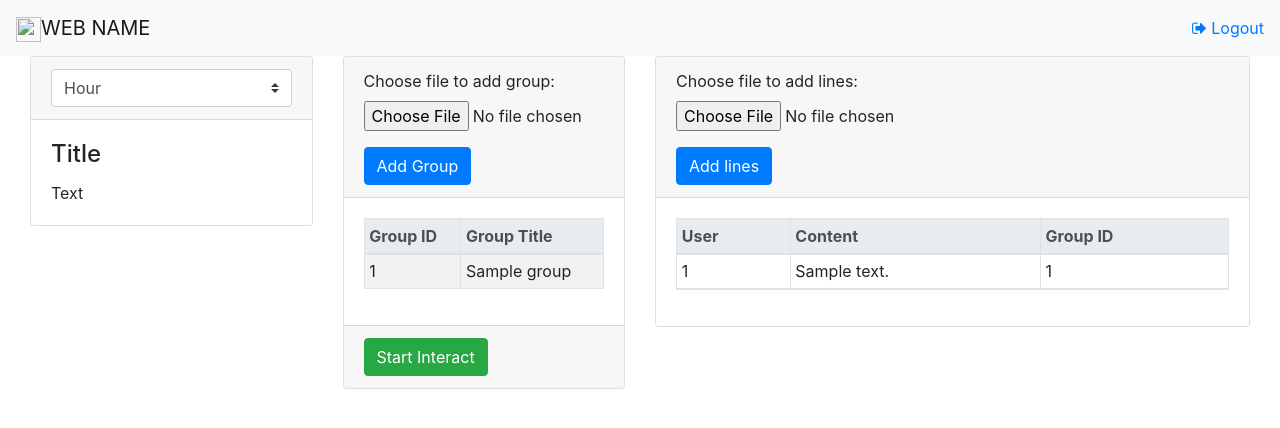
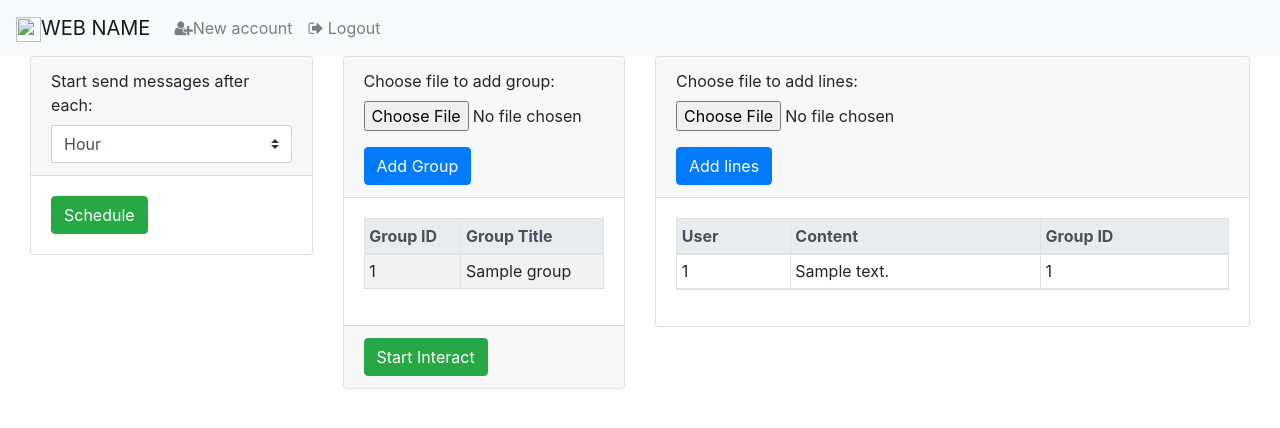
Before and after one commit to cuongcr71109/interactive_bot, a Flask app: template templates/index.html in a window 1280 px wide. Shown: the top 428 px of the page. Run offline with Flask 2, Linux system fonts and the light colour scheme; the visitor is signed in with stand-in values (Sample User, id 1); tables that the repository leaves empty or names only in its code hold one stand-in row (values such as "Sample post"); the template is opened without the code that fills it: most values are stand-ins (such as "Sample title", 1, 10 or a date in 2020); some libraries are stand-ins or nearby versions.

Commit message:
add admin required for register

```diff
--- a/app.py
+++ b/app.py
@@ -1,18 +1,12 @@
-from configparser import Error
 import os
 import re
 from flask import Flask, render_template, redirect, session, request, url_for
+from flask_apscheduler import APScheduler
 from functools import wraps
 import hashlib
-import threading
 from werkzeug.utils import secure_filename
-
-import flask
 from flask.helpers import flash
-
 from db import *
-
-# ----------------
 from telethon.sync import TelegramClient, events, types
 from telethon.tl.functions.messages import ImportChatInviteRequest
 from telethon.tl.functions.channels import JoinChannelRequest
@@ -40,14 +34,36 @@ def join_group(client, group_type, group_link):
     elif group_type == 'public':
         join = client(JoinChannelRequest(channel=group_link))
         print('Join to public')
+
+def main_function():
+    dialogue = getDialogue()
+    for dial in dialogue:
+        group_id = int(dial['group_id'])
+        content = dial['content']
+
+        # get api_id and api_hash to create Client
+        query = 'SELECT api_id, api_hash, phone FROM users WHERE id = {}'.format(dial['user_id'])
+        cursor.execute(query)
+        user = cursor.fetchone()
+        # user [{'api_id': 2484767, 'api_hash': 'df8557fedd7d125f1128eec0fb021f27', 'phone': '84856852624'}]
+
+        # get group_type and group_link to join
+        query = 'SELECT group_type, group_link FROM groups WHERE group_id = {}'.format(group_id)
+        cursor.execute(query)
+        gr_typelink = cursor.fetchone()
+        # gr_typelink [('private', 'https://t.me/joinchat/HZesgX2L5zcpKvq0')]
+
+        client = TelegramClient(session='{}'.format(user['phone']), api_id = int(user['api_id']), api_hash = user['api_hash'])
+        with client:
+            if not checkin_group(client, group_id):
+                join_group(client, gr_typelink['group_type'], gr_typelink['group_link'])
+                client.loop.run_until_complete(interact(client, group_id, content))
+            else:
+                client.loop.run_until_complete(interact(client, group_id, content))
+
 # ---------------------------
 
-UPLOAD_FOLDER = 'uploaded_files'
-
-app = Flask(__name__)
-app.secret_key = b'\xa3\x92.\x8b\\\x06\x17\x9e1\x1c4\xb6\xf2\xff}\xfb'
-app.config['UPLOAD_FOLDER'] = UPLOAD_FOLDER
-
+# DATABASE FUNCTIONS ---------------
 # get data from Excel file
 def getExcel(file):
     data = pd.read_excel(file)
@@ -88,6 +104,7 @@ def insertUsers():
     cursor.executemany(query, val)
     mydb.commit()
     print(cursor.rowcount, "was inserted to [users] table")
+# end database functions -------------
 
 
 # Decorators
@@ -99,6 +116,25 @@ def login_required(f):
         else:
             return redirect('/')
     return wrap
+def admin_required(f):
+    @wraps(f)
+    def wrap(*args, **kwargs):
+        if session['isAdmin'] == 1:
+            return f(*args, **kwargs)
+        else:
+            return redirect('/index')
+    return wrap
+
+# FLASK ROUTES ---------------
+UPLOAD_FOLDER = "uploaded_files"
+
+app = Flask(__name__)
+app.secret_key = b'\xa3\x92.\x8b\\\x06\x17\x9e1\x1c4\xb6\xf2\xff}\xfb'
+app.config['UPLOAD_FOLDER'] = UPLOAD_FOLDER
+scheduler = APScheduler()
+scheduler.init_app(app)
+scheduler.start()
+
 
 @app.route('/')
 def main():
@@ -115,7 +151,7 @@ def index():
 
     dialogue = getDialogue()
     # dialogue [{'id': 1, 'customer_id': 0, 'user_id': 1, 'content': 'Hello.', 'group_id': '-1001158850531'}]
-    return render_template('index.html', groups = groups, dialog = dialogue)
+    return render_template('index.html', groups = groups, dialog = dialogue, session = session)
 
 @app.route('/login', methods =['GET', 'POST'])
 def login():
@@ -134,6 +170,7 @@ def login():
             session['id'] = account['id']
             session['username'] = account['username']
             session['phone'] = account['phone']
+            session['isAdmin'] = account['isAdmin']
             msg = 'Logged in successfully! Redirecting...'
             return redirect('/index')
         else:
@@ -148,6 +185,7 @@ def logout():
     return redirect(url_for('login'))
 
 @app.route('/register', methods =['GET', 'POST'])
+@admin_required
 def register():
     username_Error = ''
     password_Error = ''
@@ -176,62 +214,23 @@ def register():
         else:
             cursor.execute('INSERT INTO customers VALUES (NULL, %s, %s, %s, %s)', (username, password, fname, phone, ))
             mydb.commit()
-            newTable(request.form['username'])
+
+            newTable(request.form['username']) #create new table on db for new user
+
+            try:
+                # create new folders to store user's uploaded files
+                new_folder = os.path.join(app.config['UPLOAD_FOLDER'], request.form['username'])
+                os.makedirs(new_folder)
+            except OSError:
+                print('Folder existed')
+                pass
+
             regError = 'You have successfully registered! Redirecting...'
             return redirect(url_for('login'))
     elif request.method == 'POST':
         regError = 'Please fill out the form !'
     return render_template('register.html', regError = regError, username_Error = username_Error, password_Error = password_Error, phone_Error = phone_Error)
 
-@app.route('/insertGroups')
-def insertGroups():
-    val = getExcel('groups.xlsx')
-    # val [[1, 1, -1001158850531, 'Test BOT', 'private', 'https://t.me/joinchat/HZesgX2L5zcpKvq0']]
-    query =  "INSERT IGNORE INTO groups (id, customer_id, group_id, group_title, group_type, group_link) VALUES (%s, %s, %s, %s, %s, %s)"
-    cursor.executemany(query, val)
-    mydb.commit()
-    print(cursor.rowcount, "was inserted to [groups] table")
-    return redirect(url_for('index'))
-
-@app.route('/insertDialogue')
-def insertDialog():
-    # empty_table()
-    query =  "INSERT IGNORE INTO {} (id, user_id, content, group_id) VALUES (%s, %s, %s, %s)".format(session['username'])
-    val = getExcel('dialogue.xlsx')
-    cursor.executemany(query, val)
-    mydb.commit()
-    print(cursor.rowcount, "was inserted to [{}] table".format(session['username']))
-    return redirect(url_for('index'))
-
-
-
-@app.route('/start')
-def main_function():
-    dialogue = getDialogue()
-    for dial in dialogue:
-        group_id = int(dial['group_id'])
-        content = dial['content']
-
-        # get api_id and api_hash to create Client
-        query = 'SELECT api_id, api_hash, phone FROM users WHERE id = {}'.format(dial['user_id'])
-        cursor.execute(query)
-        user = cursor.fetchone()
-        # user [{'api_id': 2484767, 'api_hash': 'df8557fedd7d125f1128eec0fb021f27', 'phone': '84856852624'}]
-
-        # get group_type and group_link to join
-        query = 'SELECT group_type, group_link FROM groups WHERE group_id = {}'.format(group_id)
-        cursor.execute(query)
-        gr_typelink = cursor.fetchone()
-        # gr_typelink [('private', 'https://t.me/joinchat/HZesgX2L5zcpKvq0')]
-
-        client = TelegramClient(session='{}'.format(user['phone']), api_id = int(user['api_id']), api_hash = user['api_hash'])
-        with client:
-            if not checkin_group(client, group_id):
-                join_group(client, gr_typelink['group_type'], gr_typelink['group_link'])
-                client.loop.run_until_complete(interact(client, group_id, content))
-            else:
-                client.loop.run_until_complete(interact(client, group_id, content))
-    return redirect(url_for('index'))
 
 @app.route('/uploadGroupFile', methods=['GET', 'POST'])
 def uploadGroupFile():
@@ -247,10 +246,18 @@ def uploadGroupFile():
 
         if groupfile:
             filename = secure_filename(groupfile.filename)
-            groupfile.save(os.path.join(app.config['UPLOAD_FOLDER'], filename))
-            flash('uploaded')
+            path = app.config['UPLOAD_FOLDER'] + '\\' +  session['username']
+            groupfile.save(os.path.join(path, filename))
+
+            filepath = path + '\\' + filename
+            print(filepath)
+            val = getExcel(filepath)
+            # val [[1, 1, -1001158850531, 'Test BOT', 'private', 'https://t.me/joinchat/HZesgX2L5zcpKvq0']]
+            query =  "INSERT IGNORE INTO groups (id, customer_id, group_id, group_title, group_type, group_link) VALUES (%s, %s, %s, %s, %s, %s)"
+            cursor.executemany(query, val)
+            mydb.commit()
+            print(cursor.rowcount, "was inserted to [groups] table")
     return redirect(url_for('index'))
-
 
 @app.route('/uploadLinesFile', methods=['GET', 'POST'])
 def uploadLinesFile():
@@ -266,6 +273,23 @@ def uploadLinesFile():
 
         if linesfile:
             filename = secure_filename(linesfile.filename)
-            linesfile.save(os.path.join(app.config['UPLOAD_FOLDER'], filename))
-            flash('uploaded')
+            path = app.config['UPLOAD_FOLDER'] + '\\' +  session['username']
+            linesfile.save(os.path.join(path, filename))
+
+            filepath = path + '\\' + filename
+            query =  "INSERT IGNORE INTO {} (id, user_id, content, group_id) VALUES (%s, %s, %s, %s)".format(session['username'])
+            val = getExcel(filepath)
+            cursor.executemany(query, val)
+            mydb.commit()
+            print(cursor.rowcount, "was inserted to [{}] table".format(session['username']))
     return redirect(url_for('index'))
+
+@app.route('/start')
+def start():
+    main_function()
+    return redirect(url_for('index'))
+
+# @app.route('/schedule-task')
+# def schedule():
+
+# end flask routes ------------
--- a/templates/index.html
+++ b/templates/index.html
@@ -11,9 +11,18 @@
     <link rel="stylesheet" href="https://stackpath.bootstrapcdn.com/bootstrap/4.3.1/css/bootstrap.min.css" integrity="sha384-ggOyR0iXCbMQv3Xipma34MD+dH/1fQ784/j6cY/iJTQUOhcWr7x9JvoRxT2MZw1T" crossorigin="anonymous">
   </head>
   <body>
-      <nav class="navbar navbar-light bg-light">
+      <nav class="navbar navbar-expand-lg navbar-light bg-light">
           <a href="/index" class="navbar-brand"><img src="#" alt="" width="25" height="25" class="d-inline-block">WEB NAME</a>
-          <a href="/logout"><i class="fa fa-sign-out" aria-hidden="true"></i> Logout</a>
+          <ul class="navbar-nav mr-auto">
+            {% if session['isAdmin'] == 1 %}
+              <li class="nav-item">
+                  <a href="/register" class="nav-link"><i class="fa fa-user-plus" aria-hidden="true"></i>New account</a>
+                </li>
+            {% endif %}
+              <li class="nav-item">
+                  <a href="/logout" class="nav-link"><i class="fa fa-sign-out" aria-hidden="true"></i> Logout</a>
+                </li>
+          </ul>
       </nav>
       <div class="container-fluid d-flex justify-content-center">
           <div class="col-12 col-md-3">
@@ -22,26 +31,26 @@
                   <div class="card">
                       <div class="card-header">
                           <div class="input-group">
+                            <label for="inputGroupSelect04">Start send messages after each:</label>
                             <select class="custom-select" id="inputGroupSelect04" aria-label="Example select with button addon">
                                 <option selected disabled>Hour</option>
-                                <option value="1">One</option>
-                                <option value="2">Two</option>
-                                <option value="3">Three</option>
-                                <option value="4">One</option>
-                                <option value="5">Two</option>
-                                <option value="6">Three</option>
-                                <option value="7">One</option>
-                                <option value="8">Two</option>
-                                <option value="9">Three</option>
-                                <option value="10">One</option>
-                                <option value="11">Two</option>
-                                <option value="12">Three</option>
-                              </select>
+                                <option value="1">1</option>
+                                <option value="2">2</option>
+                                <option value="3">3</option>
+                                <option value="4">4</option>
+                                <option value="5">5</option>
+                                <option value="6">6</option>
+                                <option value="7">7</option>
+                                <option value="8">8</option>
+                                <option value="9">9</option>
+                                <option value="10">10</option>
+                                <option value="11">11</option>
+                                <option value="12">12</option>
+                            </select>
                           </div>
                       </div>
                       <div class="card-body">
-                          <h4 class="card-title">Title</h4>
-                          <p class="card-text">Text</p>
+                        <a name="schedule-btn" id="schedule-btn" class="btn btn-success" href="/schedule-tasks" role="button">Schedule</a>
                       </div>
                   </div>
               </div>
@@ -128,11 +137,6 @@
 
 
 
-
-
-
-
-
     <!-- Optional JavaScript -->
     <!-- jQuery first, then Popper.js, then Bootstrap JS -->
     <script src="https://code.jquery.com/jquery-3.3.1.slim.min.js" integrity="sha384-q8i/X+965DzO0rT7abK41JStQIAqVgRVzpbzo5smXKp4YfRvH+8abtTE1Pi6jizo" crossorigin="anonymous"></script>
--- a/templates/login.html
+++ b/templates/login.html
@@ -34,9 +34,6 @@
               <p class="text-danger d-none" id="msg">{{msg}}</p>
           </form>
           </div>
-          <div class="card-footer">
-            <p>Don't have an account? <a href="/register">Create an account now!</a></p>
-          </div>
         </div>
       </div>
 
```
Also changed, not shown: 5 other files.
